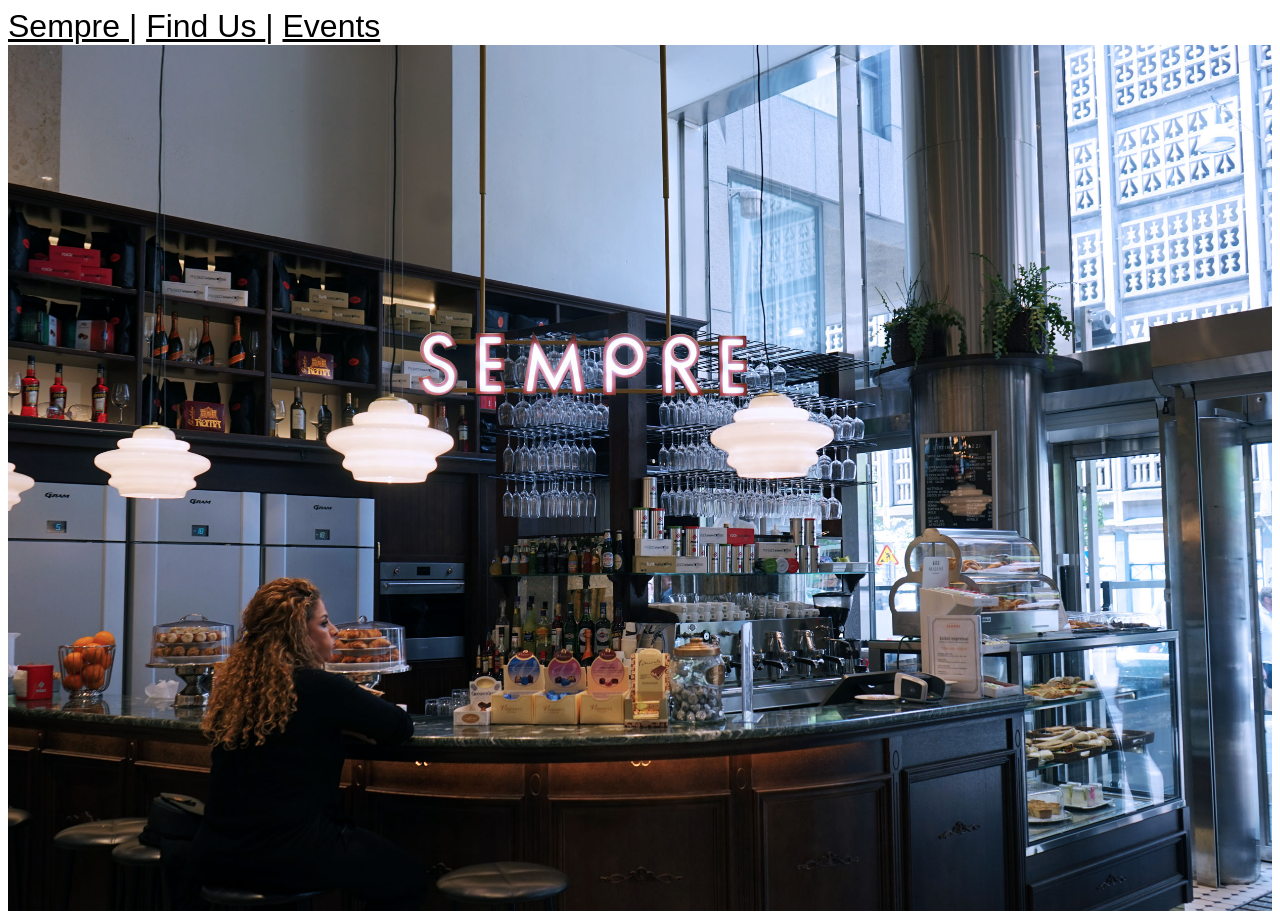
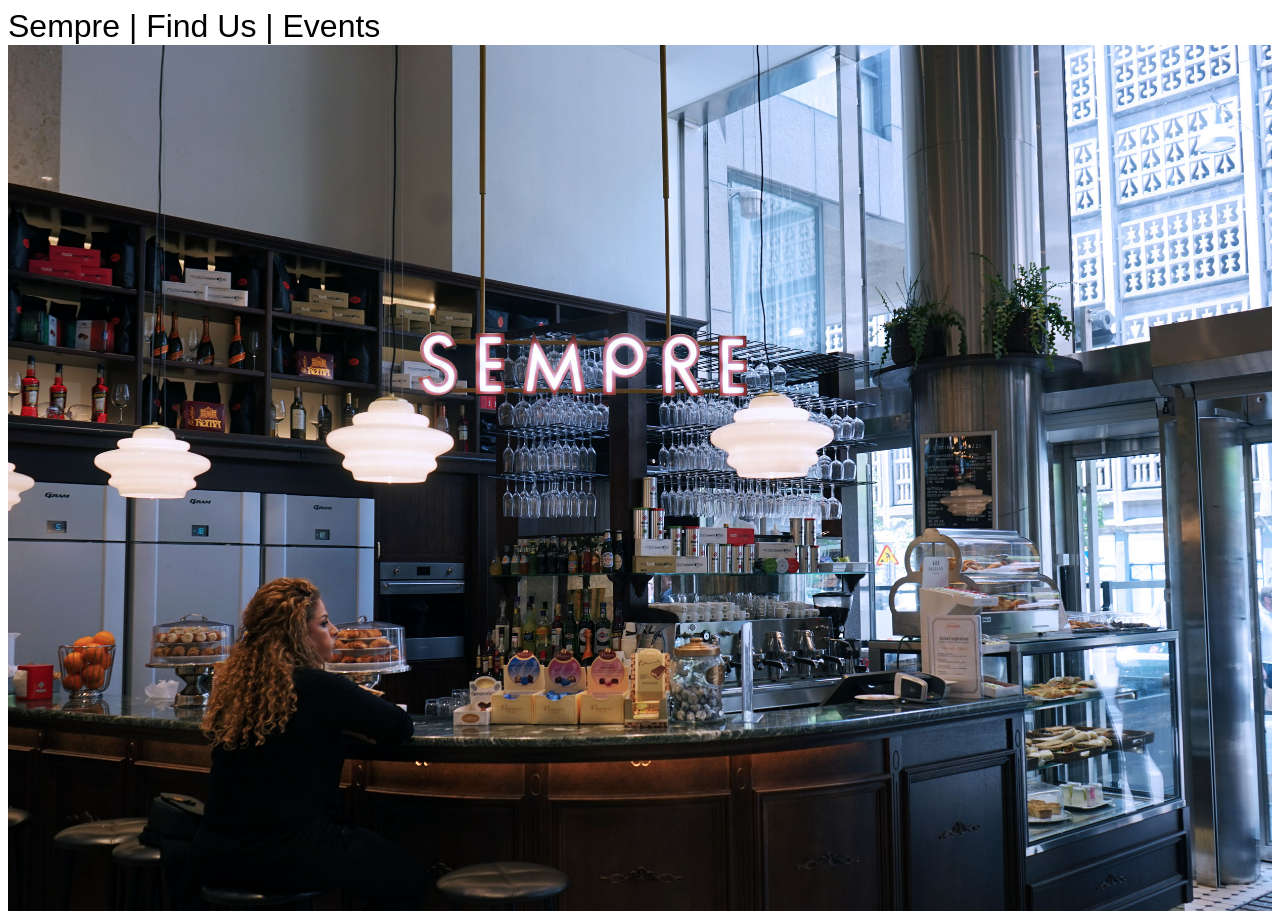
Before and after one commit to oloffl/sempresite, a plain HTML site: page index.html in a window 1280 px wide. Drawn offline with Linux system fonts and the light colour scheme.

Commit message:
fix merge index.css

```diff
--- a/css/index.css
+++ b/css/index.css
@@ -12,8 +12,5 @@
 	font-weight: 300;
 	font-family: 'Oxygen', sans-serif;
 	color: #000000;
-<<<<<<< HEAD:index.css
 	text-decoration: none;
-=======
->>>>>>> 8e4f5a6af8167cb59d5cbf1dfe57a1de182d281d:css/index.css
 }
```
